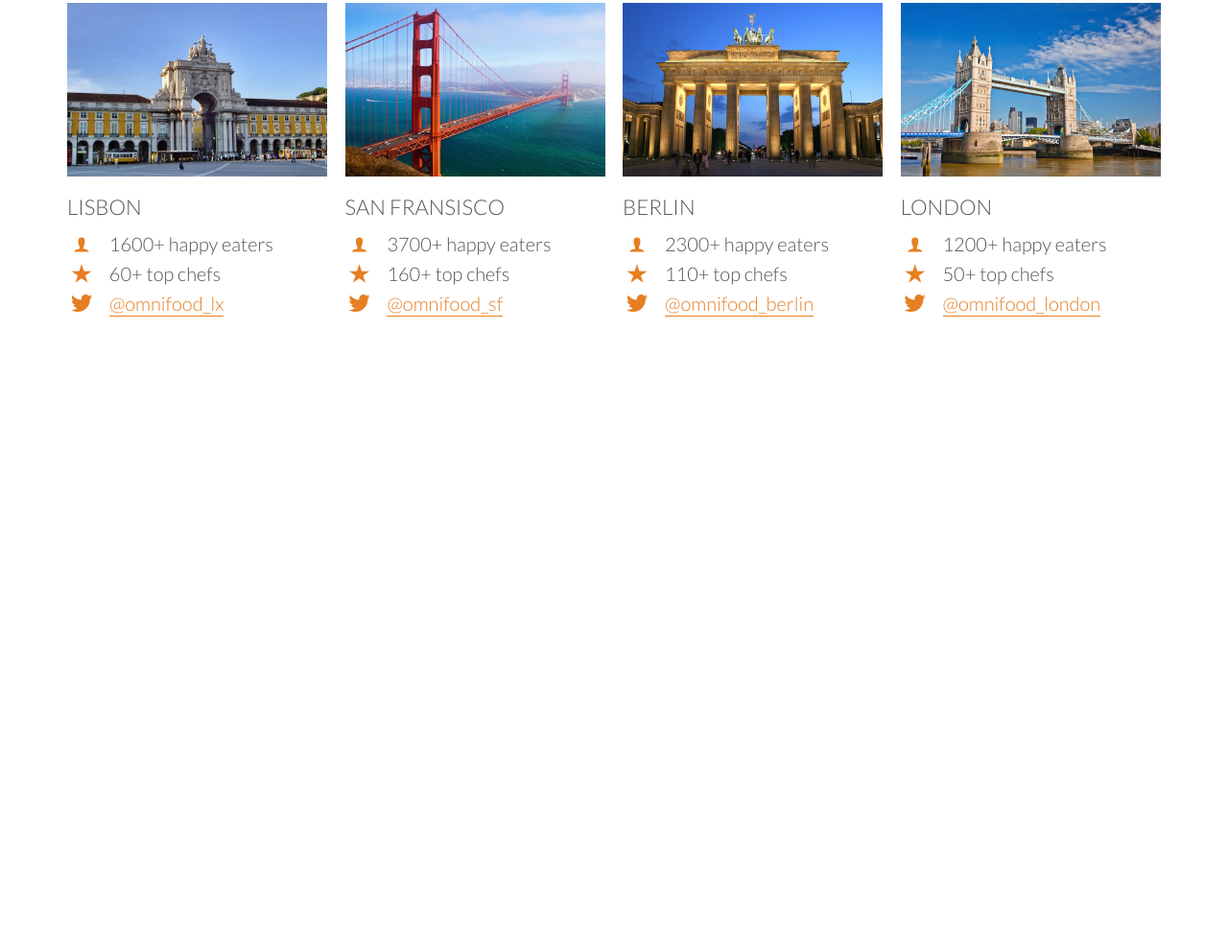
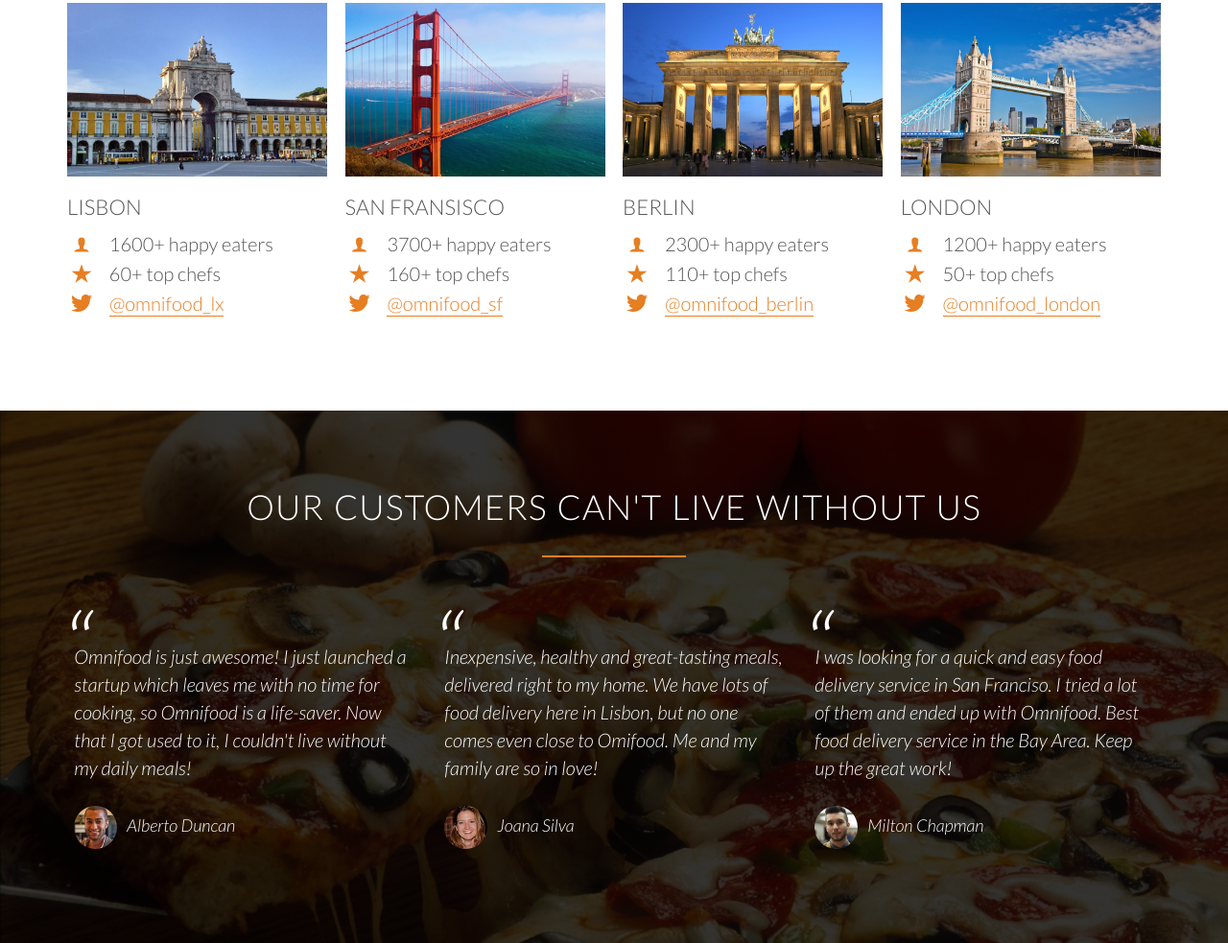
Before and after one commit to nathansebhastian/omnifood, a plain HTML site: page index.html in a window 1280 px wide. Shown: the part 2932-3915 px from the top of the page at 96% size. Before the commit the page ends 3360 px from the top, so only its background shows below. Drawn offline with Linux system fonts and the light colour scheme; files whose address does not match are found by name.

Commit message:
customer testimonial section OK

```diff
--- a/index.html
+++ b/index.html
@@ -216,6 +216,32 @@
       </div>
     </div>
   </section>
+
+  <section class="section-testimonial">
+    <div class="row">
+      <h2>Our customers can't live without us</h2>
+    </div>
+    <div class="row">
+      <div class="col span-1-of-3 testi-box">
+        <blockquote>
+          Omnifood is just awesome! I just launched a startup which leaves me with no time for cooking, so Omnifood is a life-saver. Now that I got used to it, I couldn't live without my daily meals!
+          <cite><img src="res/img/customer-1.jpg">Alberto Duncan</cite>
+        </blockquote>
+      </div>
+      <div class="col span-1-of-3 testi-box">
+        <blockquote>
+          Inexpensive, healthy and great-tasting meals, delivered right to my home. We have lots of food delivery here in Lisbon, but no one comes even close to Omifood. Me and my family are so in love!
+          <cite><img src="res/img/customer-2.jpg">Joana Silva</cite>
+        </blockquote>
+      </div>
+      <div class="col span-1-of-3 testi-box">
+        <blockquote>
+          I was looking for a quick and easy food delivery service in San Franciso. I tried a lot of them and ended up with Omnifood. Best food delivery service in the Bay Area. Keep up the great work!
+          <cite><img src="res/img/customer-3.jpg">Milton Chapman</cite>
+        </blockquote>
+      </div>
+    </div>
+  </section>
 </body>
 
 </html>
--- a/res/css/style.css
+++ b/res/css/style.css
@@ -193,6 +193,7 @@ header {
   background-size: cover;
   background-position: center;
   height: 100vh;
+  background-attachment: fixed;
 }
 
 .hero-text-box {
@@ -356,3 +357,44 @@ header {
 .city-feature {
   margin-bottom: 5px;
 }
+
+/* --------------------------------------------- */
+/* TESTIMONIAL
+/* --------------------------------------------- */
+
+.section-testimonial {
+  background-image: linear-gradient(rgba(0, 0, 0, 0.8), rgba(0, 0, 0, 0.8)), url(img/back-customers.jpg);
+  background-size: cover;
+  color: #fff;
+  background-attachment: fixed;
+}
+
+blockquote {
+  padding: 2%;
+  font-style: italic;
+  line-height: 145%;
+  position: relative;
+  margin-top: 40px;
+}
+
+blockquote:before {
+  content: "\201C";
+  font-size: 500%;
+  display: block;
+  position: absolute;
+  top: -5px;
+  left: -5px;
+}
+
+cite {
+  font-size: 90%;
+  margin-top: 25px;
+  display: block;
+}
+
+cite img {
+  height: 45px;
+  border-radius: 50%;
+  margin-right: 10px;
+  vertical-align: middle;
+}
```
Also changed, not shown: res/css/img/back-customers.jpg (added), res/img/customer-1.jpg (added), res/img/customer-2.jpg (added), res/img/customer-3.jpg (added), 1 other file.
